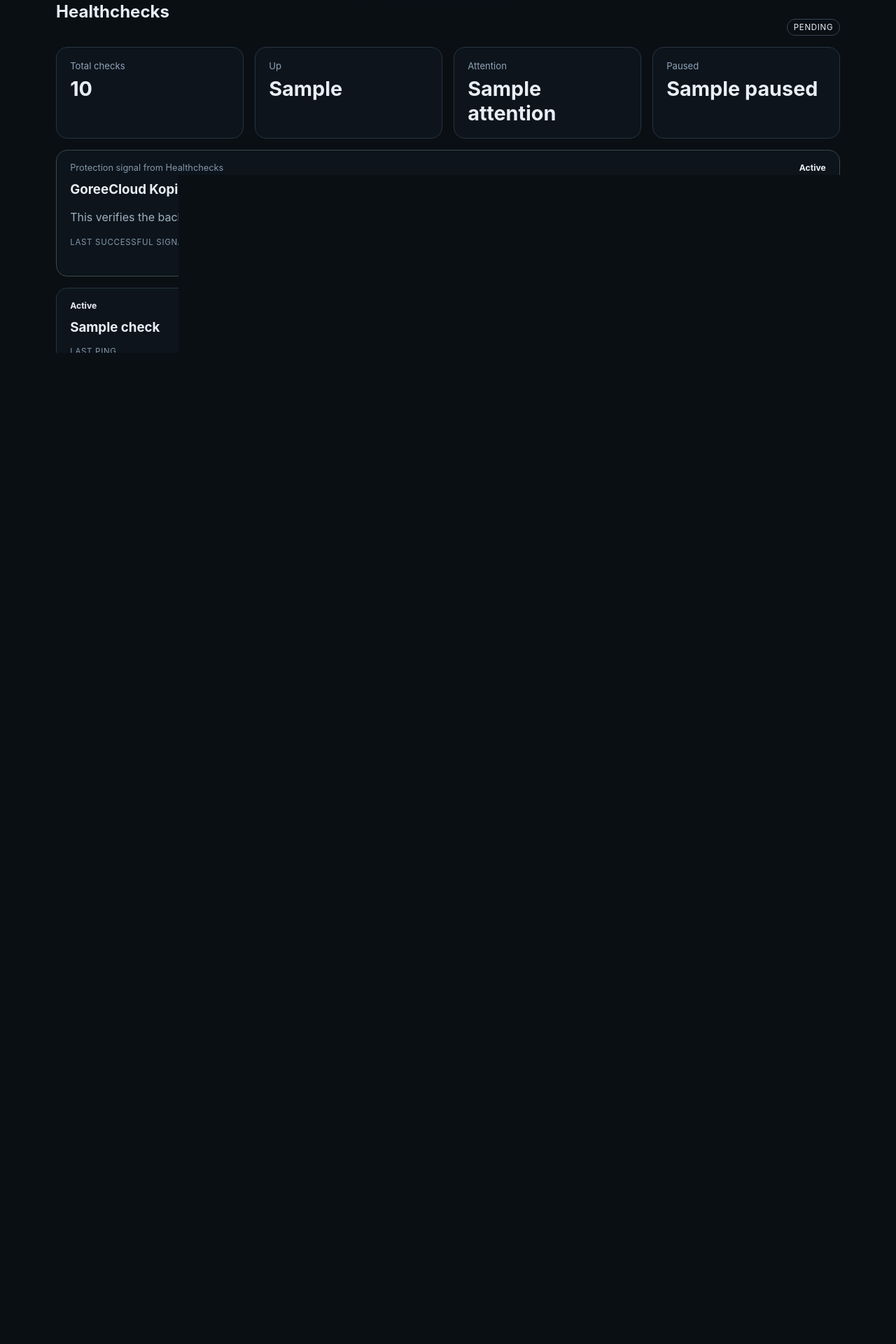
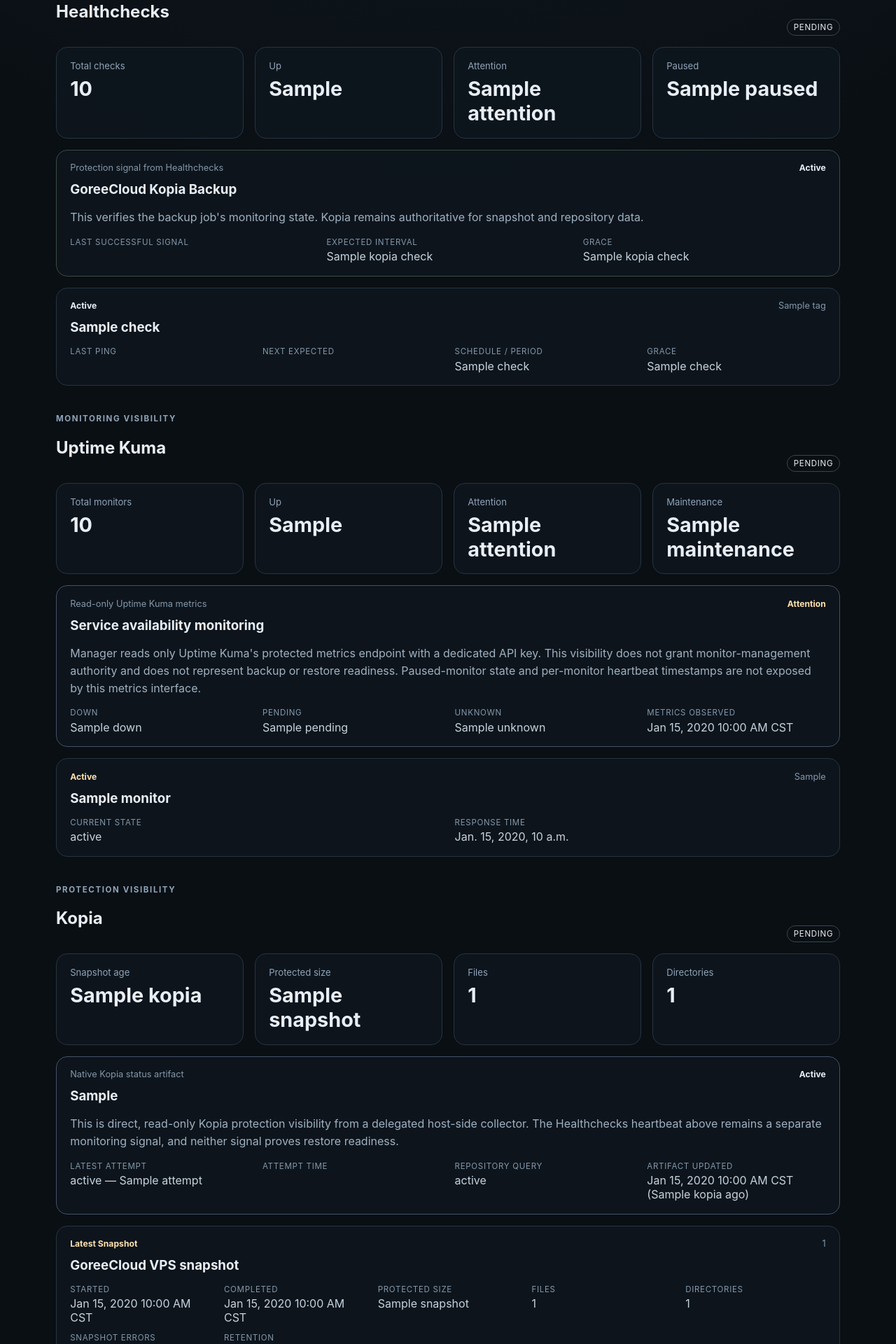
Before and after one commit to GoreeCloud/goreecloud-manager, a Django app: template core/templates/core/overview.html in a window 1280 px wide. Shown: the part 1021-2941 px from the top of the page at 70% size. Before the commit the page ends 1525 px from the top, so only its background shows below. Run offline with Django 5.2, Linux system fonts and the light colour scheme; the template is opened without the code that fills it: most values are stand-ins (such as "Sample title", 1, 10 or a date in 2020); parts of the project's set-up code (start-up, migrations or seed data) failed here and were passed over.

Commit message:
Add Uptime Kuma monitoring dashboard section

```diff
--- a/core/templates/core/overview.html
+++ b/core/templates/core/overview.html
@@ -191,6 +191,86 @@
 <section class="integration-section">
   <div class="section-heading">
     <div>
+      <p class="eyebrow">Monitoring visibility</p>
+      <h2>Uptime Kuma</h2>
+    </div>
+    <span class="status status-{{ uptime_kuma.state }}">{{ uptime_kuma.state }}</span>
+  </div>
+
+  {% if uptime_kuma.monitors %}
+    <div class="metrics-grid metrics-grid-four">
+      <article class="metric-card">
+        <span>Total monitors</span>
+        <strong>{{ uptime_kuma.total }}</strong>
+      </article>
+      <article class="metric-card">
+        <span>Up</span>
+        <strong>{{ uptime_kuma.up }}</strong>
+      </article>
+      <article class="metric-card">
+        <span>Attention</span>
+        <strong>{{ uptime_kuma.attention }}</strong>
+      </article>
+      <article class="metric-card">
+        <span>Maintenance</span>
+        <strong>{{ uptime_kuma.maintenance }}</strong>
+      </article>
+    </div>
+
+    <article class="protection-card native-protection-card">
+      <div class="card-topline">
+        <span class="category">Read-only Uptime Kuma metrics</span>
+        <span class="item-state {% if uptime_kuma.attention %}item-warning{% else %}item-good{% endif %}">
+          {% if uptime_kuma.attention %}Attention{% else %}Verified{% endif %}
+        </span>
+      </div>
+      <h3>Service availability monitoring</h3>
+      <p>Manager reads only Uptime Kuma's protected metrics endpoint with a dedicated API key. This visibility does not grant monitor-management authority and does not represent backup or restore readiness. Paused-monitor state and per-monitor heartbeat timestamps are not exposed by this metrics interface.</p>
+      <dl class="detail-grid">
+        <div><dt>Down</dt><dd>{{ uptime_kuma.down }}</dd></div>
+        <div><dt>Pending</dt><dd>{{ uptime_kuma.pending }}</dd></div>
+        <div><dt>Unknown</dt><dd>{{ uptime_kuma.unknown }}</dd></div>
+        <div>
+          <dt>Metrics observed</dt>
+          <dd>
+            {% if uptime_kuma.observed_at %}
+              {{ uptime_kuma.observed_at|localtime|date:"M j, Y g:i A T" }}
+            {% else %}
+              Not reported
+            {% endif %}
+          </dd>
+        </div>
+      </dl>
+    </article>
+
+    <div class="detail-list" aria-label="Uptime Kuma monitor status">
+      {% for monitor in uptime_kuma.monitors %}
+        <article class="detail-card">
+          <div class="card-topline">
+            <span class="item-state {% if monitor.state == 'up' %}item-good{% elif monitor.state == 'down' %}check-down{% elif monitor.state == 'maintenance' %}item-muted{% else %}item-warning{% endif %}">
+              {{ monitor.state_label }}
+            </span>
+            <span class="category">{{ monitor.monitor_type }}</span>
+          </div>
+          <h3>{{ monitor.name }}</h3>
+          <dl class="detail-grid">
+            <div><dt>Current state</dt><dd>{{ monitor.state_label }}</dd></div>
+            <div><dt>Response time</dt><dd>{{ monitor.response_time_label }}</dd></div>
+          </dl>
+        </article>
+      {% endfor %}
+    </div>
+  {% else %}
+    <article class="card integration-message">
+      <h3>Live Uptime Kuma monitor data is not available</h3>
+      <p>{{ uptime_kuma.detail }}</p>
+    </article>
+  {% endif %}
+</section>
+
+<section class="integration-section">
+  <div class="section-heading">
+    <div>
       <p class="eyebrow">Protection visibility</p>
       <h2>Kopia</h2>
     </div>
```
